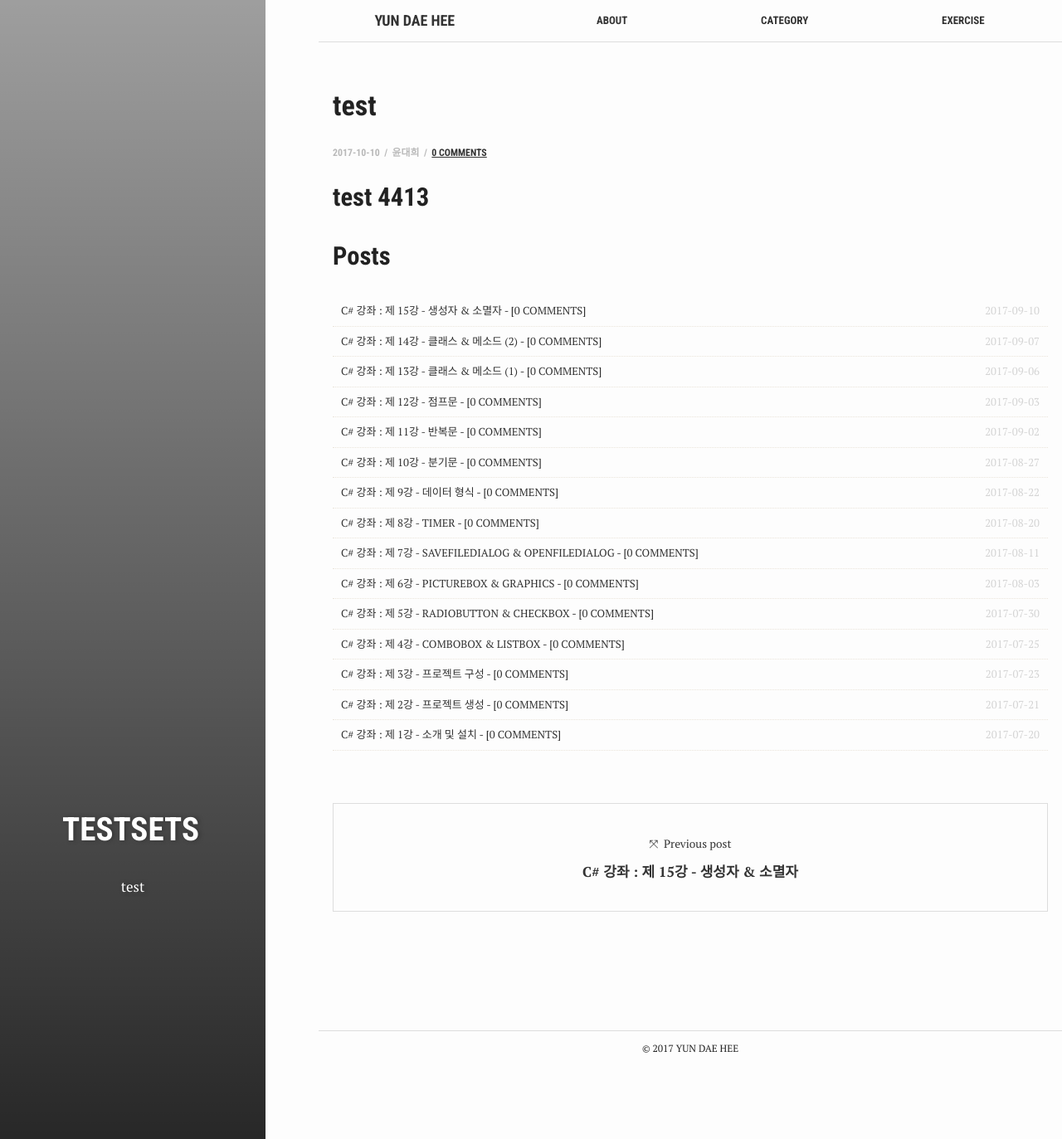
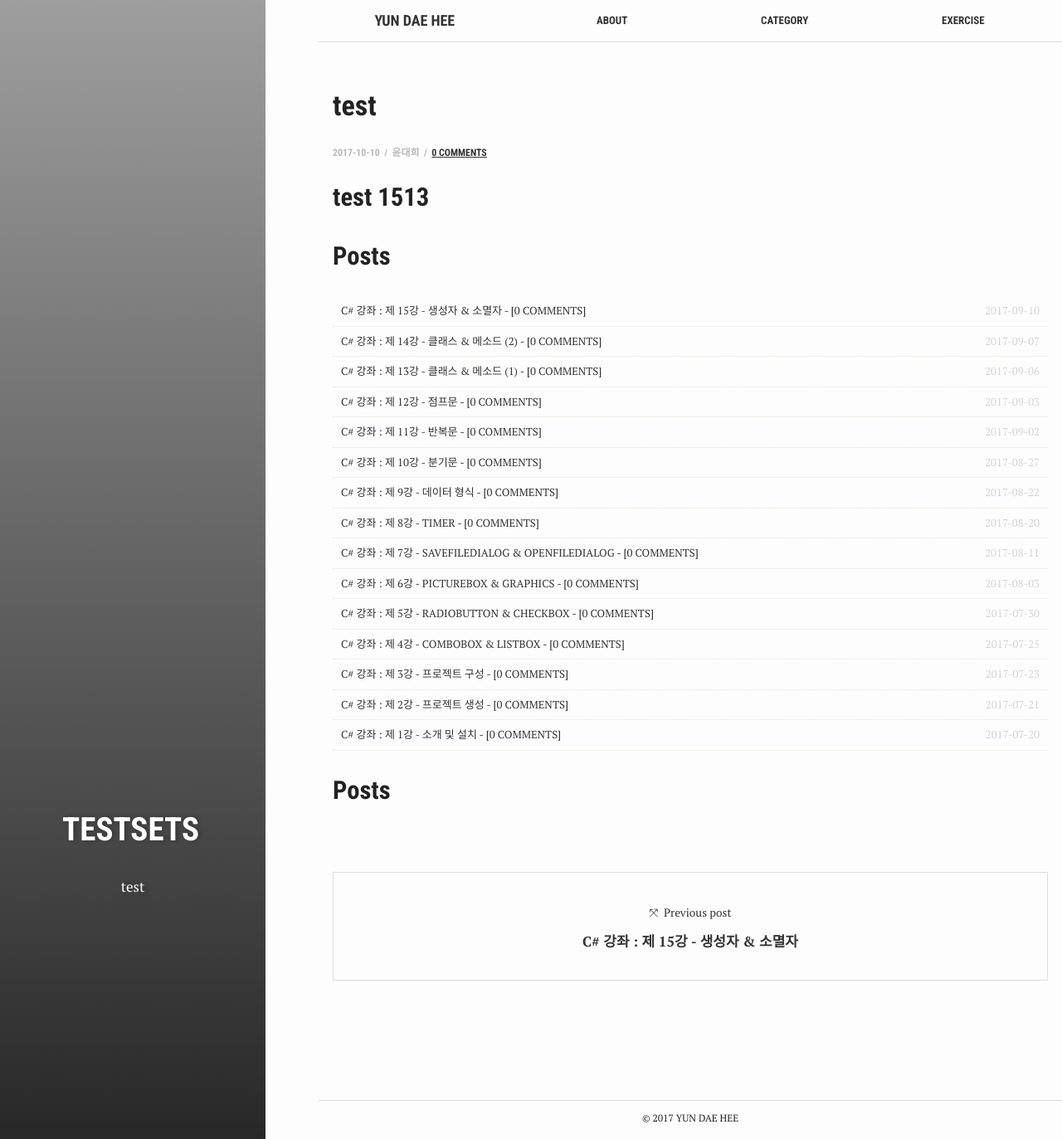
Before and after one commit to test076923/test076923.github.io, a Jekyll site: the page built from _posts/2017-10-10-ssstest.md, in a window 1280 px wide and 1373 px high. Shown: the whole window at 83% size. Built offline with Jekyll 4.4.1, drawn with Linux system fonts in a browser that asks for light colours; comment, search, counter and statistics services are not loaded.

Commit message:
Update 2017-10-10-ssstest.md

```diff
--- a/_posts/2017-10-10-ssstest.md
+++ b/_posts/2017-10-10-ssstest.md
@@ -11,9 +11,15 @@ tags: ['testsets']
 author: 윤대희
 ---
 
-## test 4413 ##
+## test 1513 ##
 
-{% for category in site.categories %}
+
+
+{% for tag in site.tags %}
+  {% assign t = tag | first %}
+  {% assign posts = tag | last %}
+
+  {% for category in site.categories %}
     {% assign cate = category | first %}
 
     {% if cate contains "posts" %}
@@ -22,10 +28,6 @@ author: 윤대희
 
 {% endif %}
 {% endfor %}
-
-{% for tag in site.tags %}
-  {% assign t = tag | first %}
-  {% assign posts = tag | last %}
 
   <ul class="year">
   {% for post in posts %}
```
